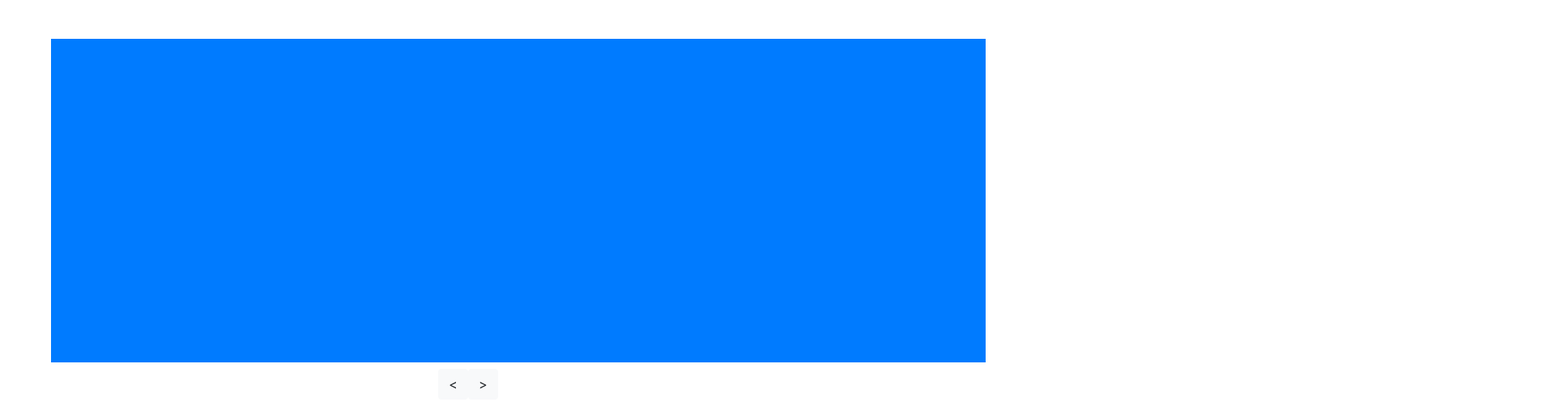
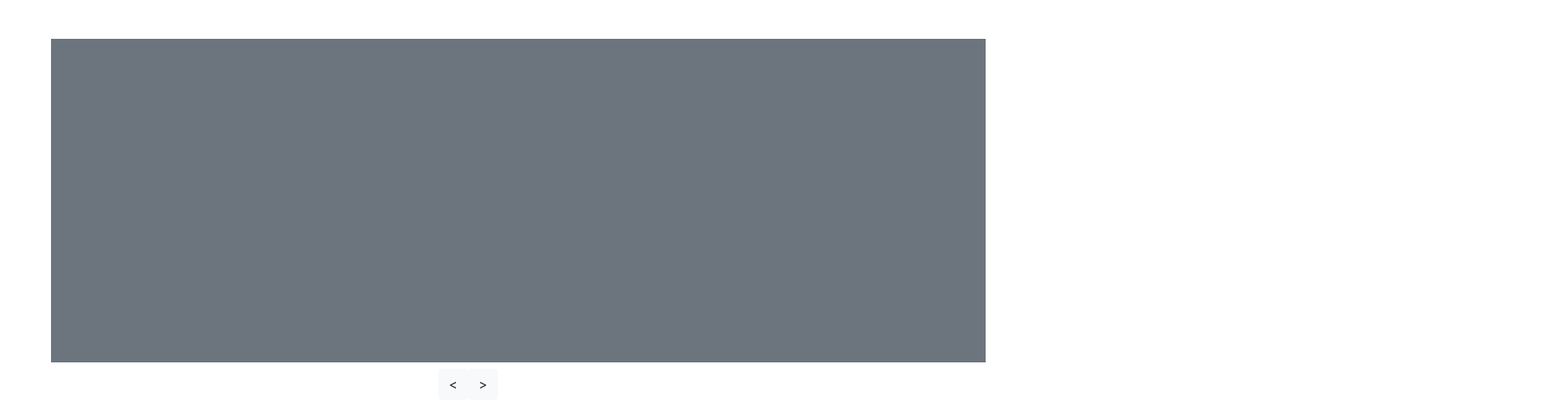
Before and after one commit to 0123takaokeita/slider, a plain HTML site: page index.html in a window 1280 px wide. Shown: the top 518 px of the page at 81% size, 1920 px wide, since content can reach past the window. Drawn offline with nearby package versions, Linux system fonts and the light colour scheme.

Commit message:
animateMain function

```diff
--- a/app.scss
+++ b/app.scss
@@ -10,11 +10,11 @@
 }
 
 .deplete-animation{
-  animation: deplete 1s linear forwards;
+  animation: deplete 2s linear forwards;
 }
 
 .expand-animation{
-  animation: deplete 1s linear reverse forwards;
+  animation: deplete 2s linear reverse forwards;
 }
 
 @keyframes  deplete {
--- a/slider.js
+++ b/slider.js
@@ -52,7 +52,30 @@ function slideJump(steps) {
   let nextElement = sliderItems[index]; //次のitemを表示
   main.setAttribute('data-index', index.toString());// mainのindexを上書き。
 
-  console.log(index);
-  console.log(currentElement);
-  console.log(nextElement);
 }
+
+// 現在の要素、次の要素、rightかleftを受け取って、スライダーを実現します。
+function animateMain(currentElement, nextElement, animationType) {
+  // extraに今の要素を入れます。extraはスライドのエフェクトなので消滅する今の要素を入れます。
+  extra.innerHTML = "";
+  extra.append(currentElement);
+
+  // mainに次の要素を入れます。
+  main.innerHTML = "";
+  main.append(nextElement);
+
+  // mainが出てくるようにexpandのanimationをつけます。
+  // もう一度、上のCSSのアニメーションのコードを確認してみましょう。
+  main.classList.add("expand-animation");
+  extra.classList.add("deplete-animation");
+
+  if(animationType === "right"){
+      sliderShow.innerHTML = "";
+      // 次のmainを後に入れます。
+      // extraが消えて、mainが登場するアニメーション
+      sliderShow.append(extra);
+      sliderShow.append(main);
+  }
+}
+// 関数の呼び出し
+animateMain(sliderItems[0], sliderItems[1], "right");
```
Also changed, not shown: index.html (+10 -6 lines).
